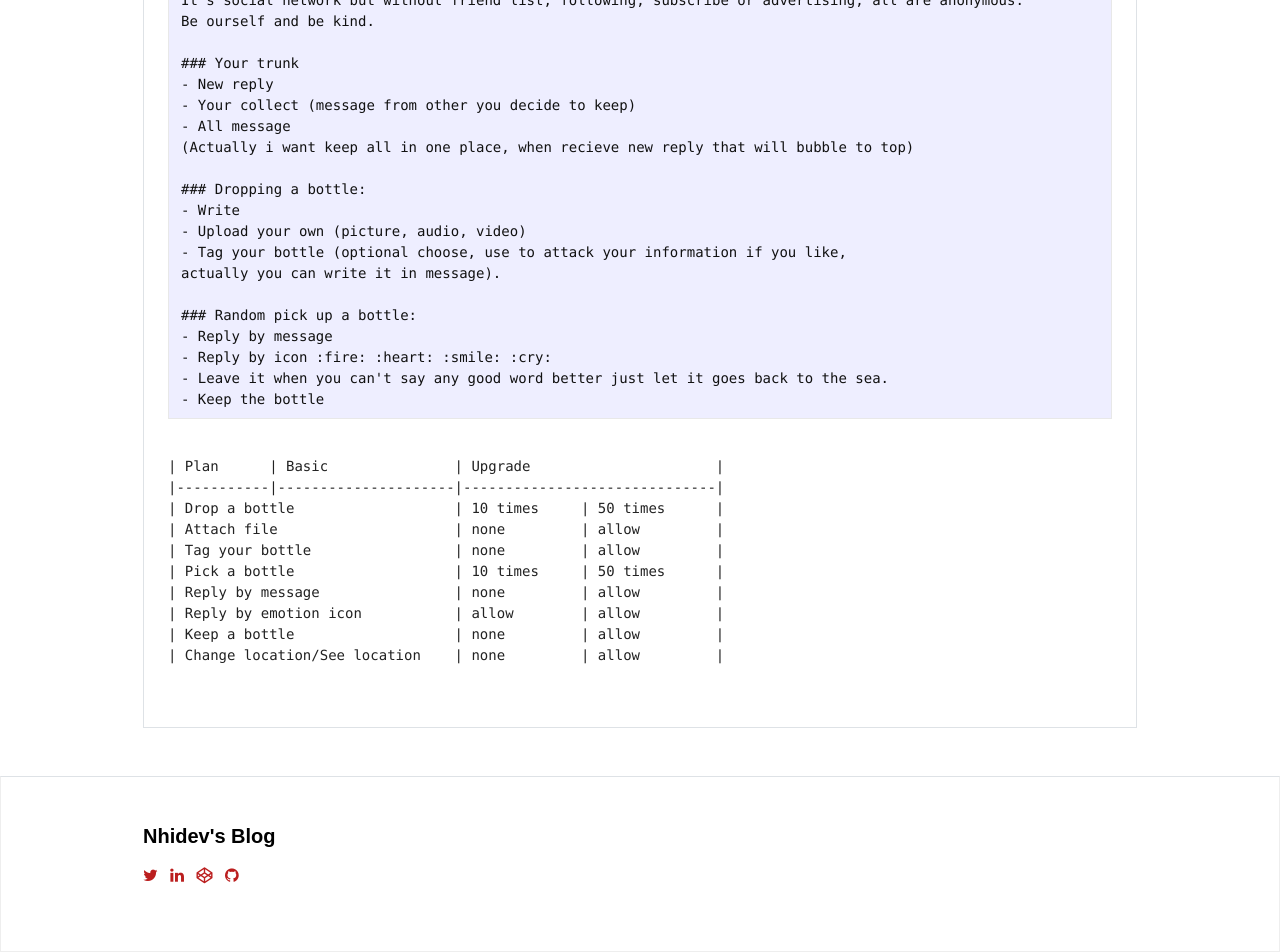
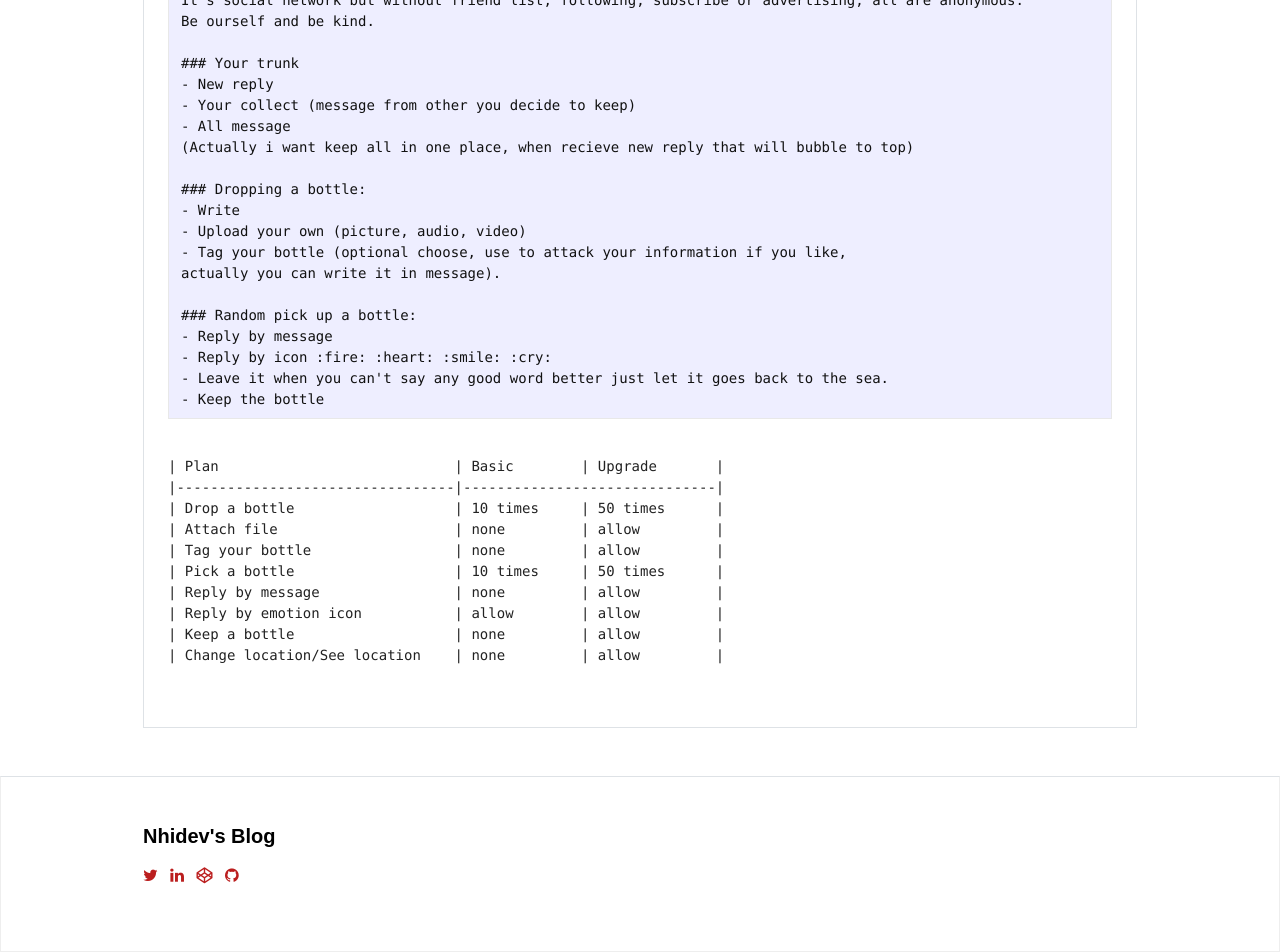
Before and after one commit to nhidev/nhidev.github.io, a Jekyll site: the page built from _posts/2019-05-19-Message-in-the-bottle.md, in a window 1280 px wide. Shown: the part 947-1899 px from the top of the page. Built offline with Jekyll 4.4.1, drawn with Linux system fonts in a browser that asks for light colours; nearby versions of some CDN libraries; some web fonts are replaced; our own code applies the rules of GitHub Pages for plain Markdown files.

Commit message:
change content

````diff
--- a/_posts/2019-05-19-Message-in-the-bottle.md
+++ b/_posts/2019-05-19-Message-in-the-bottle.md
@@ -33,8 +33,8 @@
 ```
 
 <pre><code>
-| Plan      | Basic               | Upgrade                      |
-|-----------|---------------------|------------------------------|
+| Plan                            | Basic        | Upgrade       |
+|---------------------------------|------------------------------|
 | Drop a bottle                   | 10 times     | 50 times      |
 | Attach file                     | none         | allow         |
 | Tag your bottle                 | none         | allow         |
````
